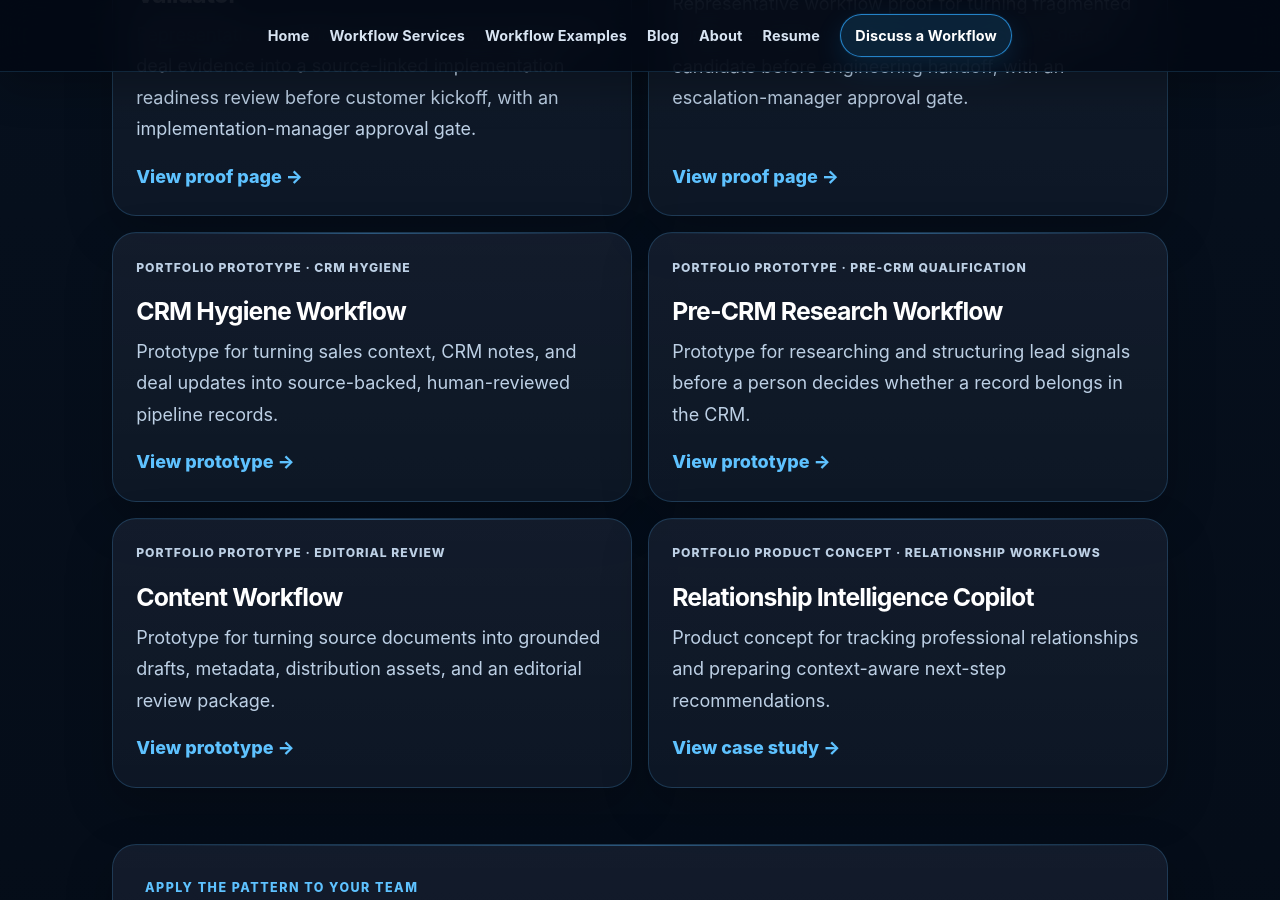
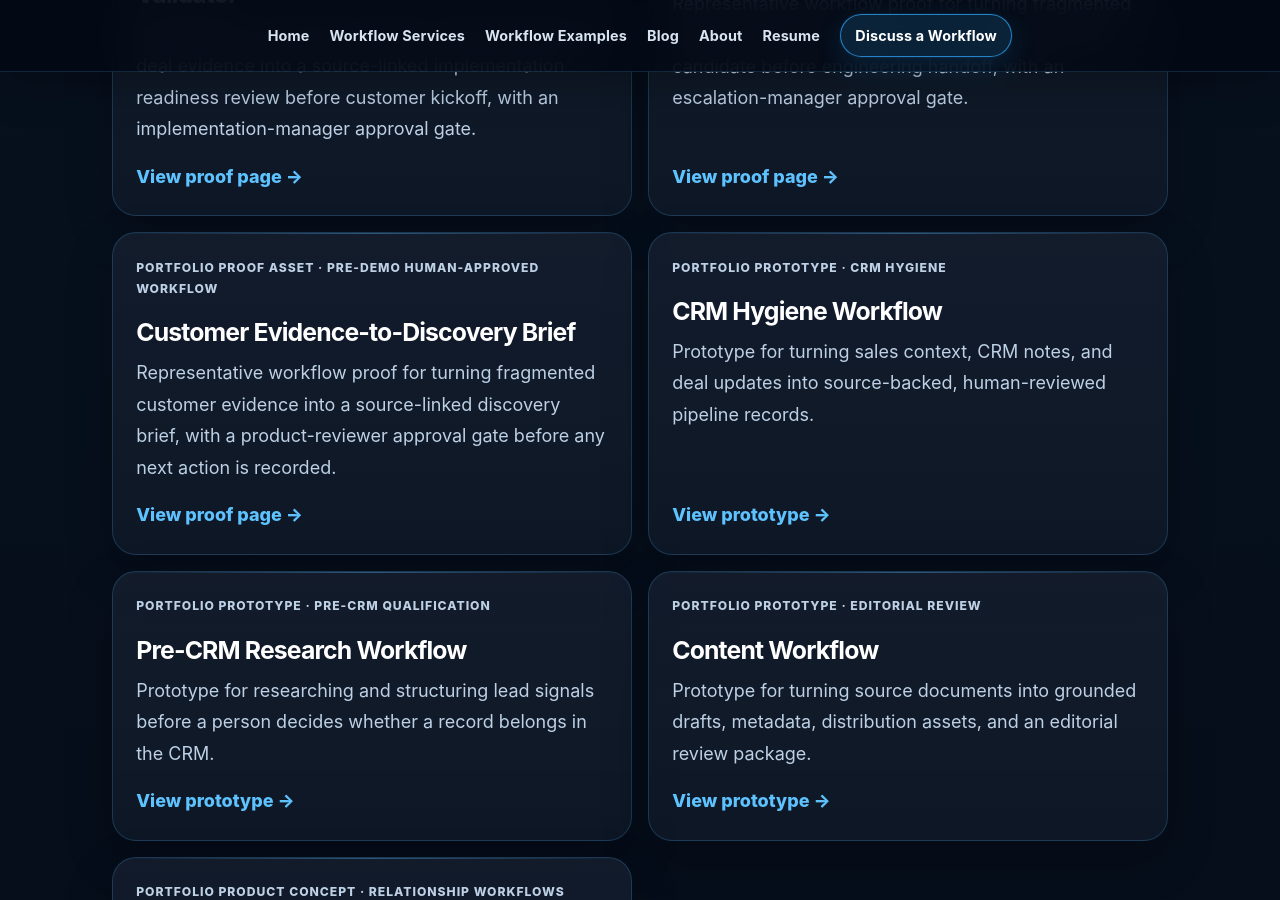
Before and after one commit to mahadevupadhyayula/mahadevupadhyayula.github.io, a Jekyll site: the page built from case-studies.md, in a window 1280 px wide and 900 px high, scrolled down 2196 px. Built offline with Jekyll 4.4.1, drawn with Linux system fonts in a browser that asks for light colours.

Commit message:
List Product Evidence proof page

```diff
--- a/case-studies.md
+++ b/case-studies.md
@@ -83,6 +83,13 @@ These projects demonstrate specific workflow patterns and product decisions. The
   </article>
 
   <article class="case-study-card">
+    <p class="case-study-card__eyebrow">Portfolio proof asset · Pre-demo human-approved workflow</p>
+    <h2><a href="{{ '/case-studies/product-evidence/' | relative_url }}">Customer Evidence-to-Discovery Brief</a></h2>
+    <p>Representative workflow proof for turning fragmented customer evidence into a source-linked discovery brief, with a product-reviewer approval gate before any next action is recorded.</p>
+    <a class="case-study-card__link" href="{{ '/case-studies/product-evidence/' | relative_url }}">View proof page →</a>
+  </article>
+
+  <article class="case-study-card">
     <p class="case-study-card__eyebrow">Portfolio prototype · CRM hygiene</p>
     <h2><a href="{{ '/case-studies/crm-hygiene-agent/' | relative_url }}">CRM Hygiene Workflow</a></h2>
     <p>Prototype for turning sales context, CRM notes, and deal updates into source-backed, human-reviewed pipeline records.</p>
```
